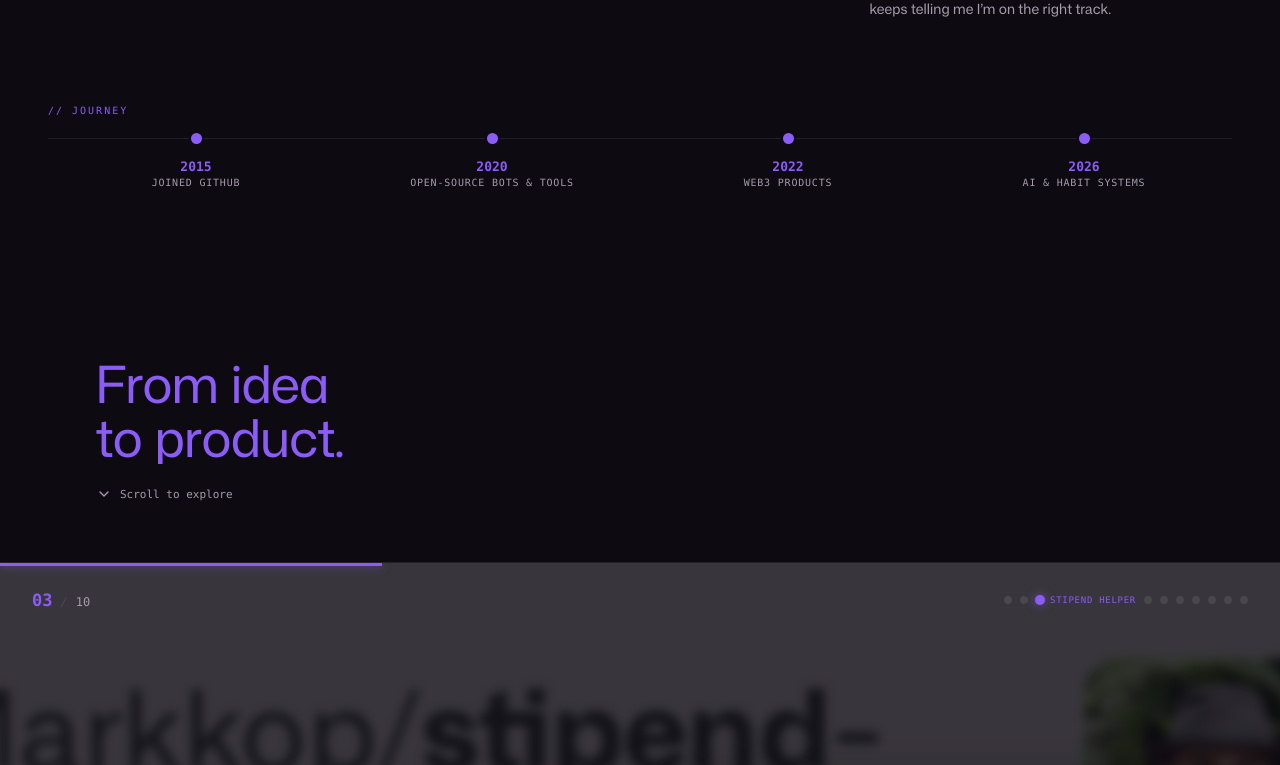
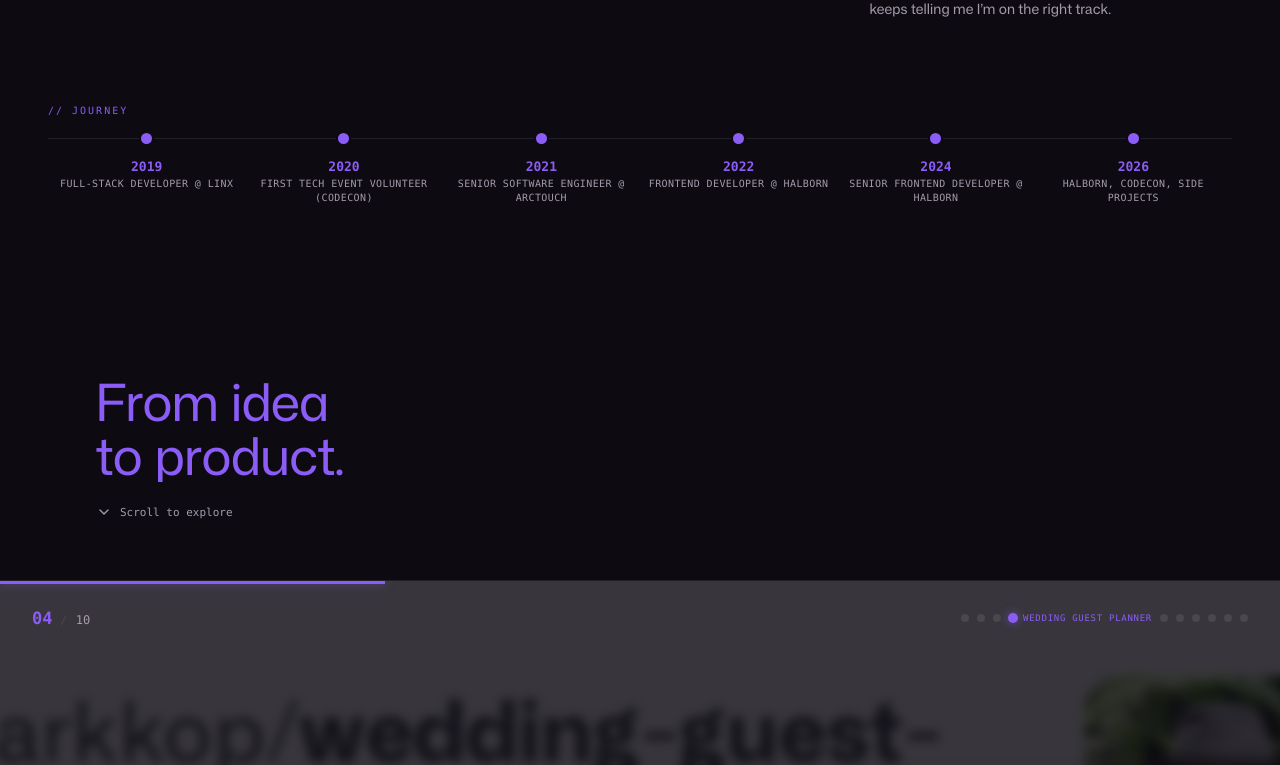
Before and after one commit to Markkop/markkop-dev, a Next.js app: page / in a window 1280 px wide. Shown: the part 1380-2145 px from the top of the page. Built offline with nearby package versions, Linux system fonts and the light colour scheme.

Commit message:
Update the journey strip with six career beats.
Swap the old GitHub-era milestones for Linx through present work so the timeline matches the actual path.

```diff
--- a/src/app/globals.css
+++ b/src/app/globals.css
@@ -550,12 +550,12 @@ button { font: inherit; }
 .mk-about-columns { margin-bottom: 84px; display: grid; grid-template-columns: repeat(3, 1fr); gap: 48px; }
 .mk-about-columns h3 { margin: 0 0 12px; color: var(--section-foreground); font: 700 17px var(--font-mono); }
 .mk-about-columns article > div { color: var(--section-muted); font-size: 14px; line-height: 1.72; }
-.mk-journey > div { display: grid; grid-template-columns: repeat(4, 1fr); position: relative; }
+.mk-journey > div { display: grid; grid-template-columns: repeat(6, 1fr); position: relative; }
 .mk-journey > div::before { content: ''; position: absolute; left: 0; right: 0; top: 7px; height: 1px; background: var(--section-border); }
-.mk-journey span { display: flex; flex-direction: column; align-items: center; text-align: center; position: relative; }
+.mk-journey span { display: flex; flex-direction: column; align-items: center; text-align: center; position: relative; padding: 0 6px; }
 .mk-journey i { width: 15px; height: 15px; margin-bottom: 13px; border: 2px solid var(--section-bg); border-radius: 50%; background: var(--mk-accent); z-index: 1; }
 .mk-journey strong { color: var(--mk-accent); font: 700 13px var(--font-mono); }
-.mk-journey small { margin-top: 3px; color: var(--section-muted); font: 10px var(--font-mono); letter-spacing: .08em; text-transform: uppercase; }
+.mk-journey small { margin-top: 3px; max-width: 100%; color: var(--section-muted); font: 10px/1.45 var(--font-mono); letter-spacing: .04em; text-transform: uppercase; }
 
 /* Text reveal */
 .mk-text-reveal, .mk-text-reveal > span, .mk-reveal-word, .mk-reveal-word > span { display: inline-block; }
@@ -791,4 +791,6 @@ button { font: inherit; }
   .mk-projects-mobile { padding-inline: 48px; }
   .mk-project-heading h2, .mk-mobile-project .mk-project-details h3 { font-size: 48px; }
   .mk-name { font-size: 14px; }
+  .mk-journey > div { grid-template-columns: repeat(3, 1fr); gap: 28px 8px; }
+  .mk-journey > div::before { display: none; }
 }
--- a/src/data/profile.ts
+++ b/src/data/profile.ts
@@ -49,10 +49,12 @@ export const profile = {
     },
   ],
   milestones: [
-    { year: '2015', text: 'Joined GitHub' },
-    { year: '2020', text: 'Open-source bots & tools' },
-    { year: '2022', text: 'Web3 products' },
-    { year: '2026', text: 'AI & habit systems' },
+    { year: '2019', text: 'Full-stack Developer @ Linx' },
+    { year: '2020', text: 'First Tech Event Volunteer (Codecon)' },
+    { year: '2021', text: 'Senior Software Engineer @ ArcTouch' },
+    { year: '2022', text: 'Frontend Developer @ Halborn' },
+    { year: '2024', text: 'Senior Frontend Developer @ Halborn' },
+    { year: '2026', text: 'Halborn, Codecon, Side Projects' },
   ],
 } as const
 
--- a/src/i18n/content.ts
+++ b/src/i18n/content.ts
@@ -274,7 +274,14 @@ export const content: Record<Language, SiteContent> = {
         { label: '// MOTIVAÇÃO', title: 'O que me motiva', text: 'Não quero impactar o mundo inteiro com um produto nem fazer TED talks em nome de uma big tech. Quero me divertir, trabalhar com o que gosto e dar o meu melhor nisso. O feedback de gestores e colegas sempre indica que estou no caminho certo.' },
       ],
       journey: '// JORNADA',
-      milestones: ['Entrei no GitHub', 'Bots e ferramentas open source', 'Produtos Web3', 'IA e sistemas de hábitos'],
+      milestones: [
+        'Full-stack Developer @ Linx',
+        'Voluntário no primeiro evento tech (Codecon)',
+        'Senior Software Engineer @ ArcTouch',
+        'Frontend Developer @ Halborn',
+        'Senior Frontend Developer @ Halborn',
+        'Halborn, Codecon, Side Projects',
+      ],
     },
     projects: {
       eyebrow: '// TRABALHOS SELECIONADOS',
```
